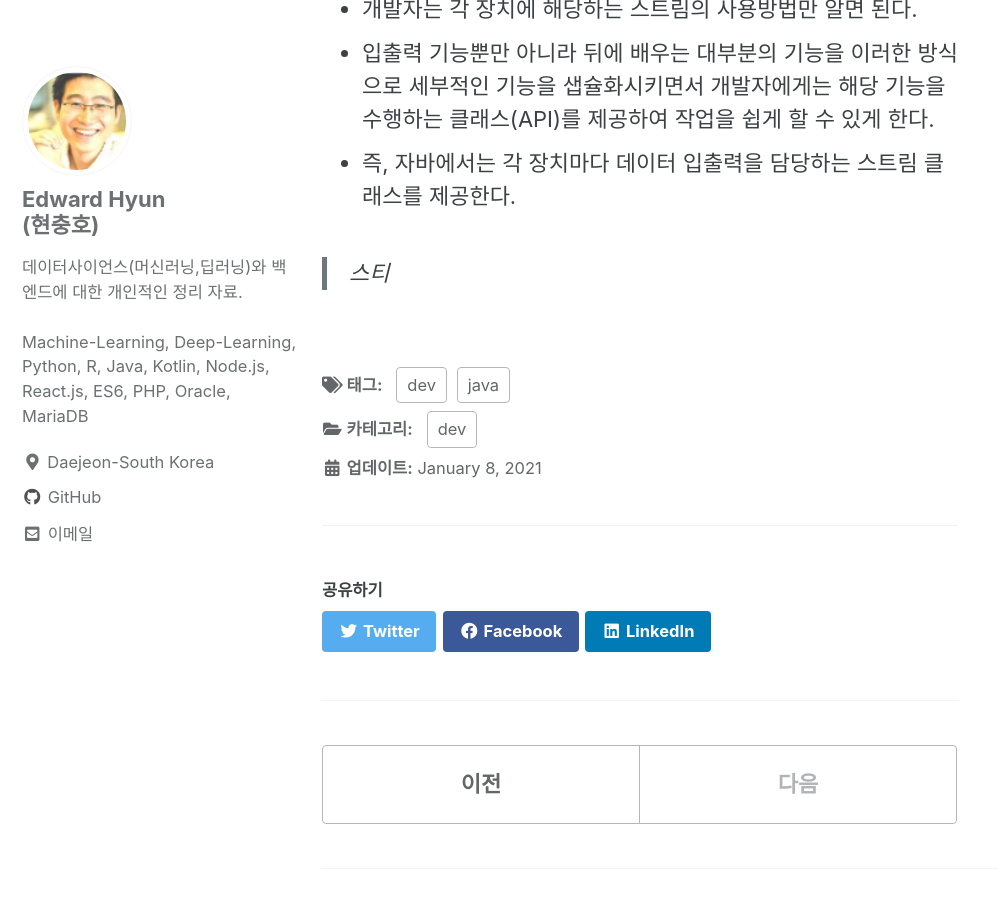
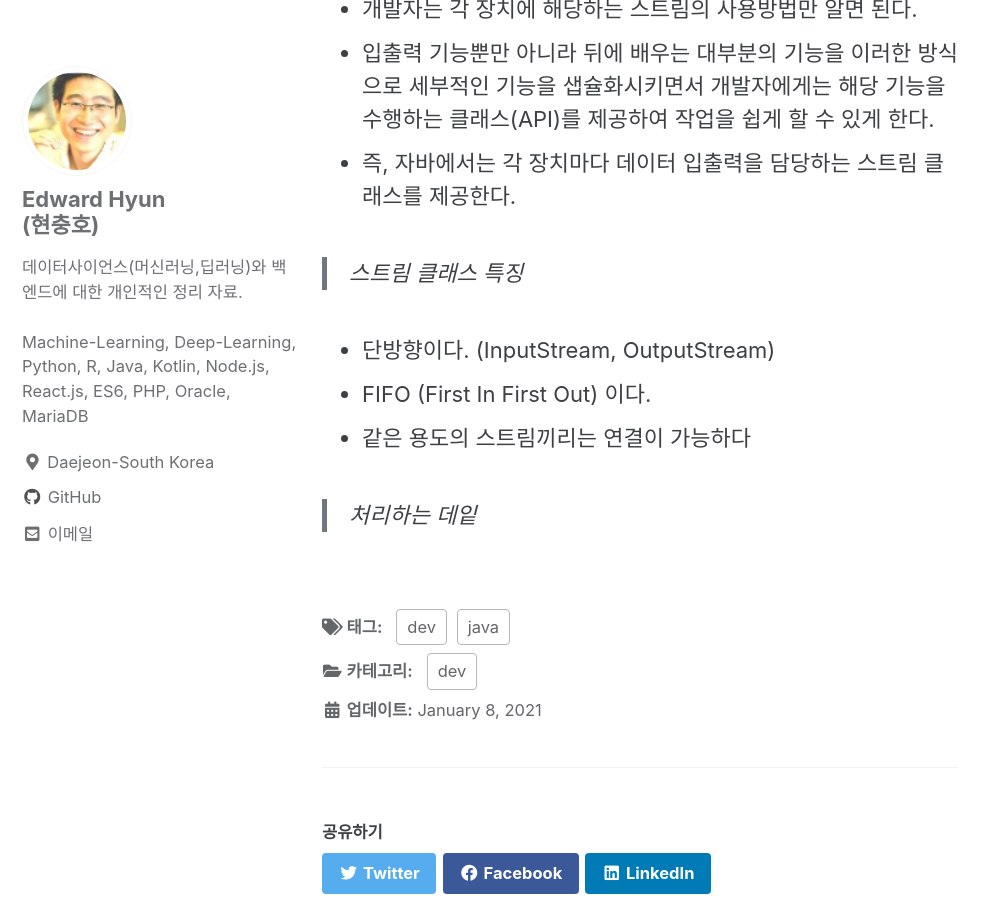
Before and after one commit to iamhch24/iamhch24.github.io, a Jekyll site: the page built from _posts/2021-01-08-[Study] 초보자를 위한 Java Programming.md, in a window 1280 px wide and 900 px high, scrolled down 4347 px. Shown: the whole window, without its empty margins (0-998 px from the left). Built offline with Jekyll 4.4.1, drawn with Linux system fonts in a browser that asks for light colours; cached includes are drawn as plain includes.

Commit message:
_posts/2021-01-08-[Study] 초보자를 위한 Java Programming.md updated from https://stackedit.io/

```diff
--- a/_posts/2021-01-08-[Study] 초보자를 위한 Java Programming.md
+++ b/_posts/2021-01-08-[Study] 초보자를 위한 Java Programming.md
@@ -101,14 +101,20 @@ public void m(){
 * 입출력 기능뿐만 아니라 뒤에 배우는 대부분의 기능을 이러한 방식으로 세부적인 기능을 샙슐화시키면서 개발자에게는 해당 기능을 수행하는 클래스(API)를 제공하여 작업을 쉽게 할 수 있게 한다.
 * 즉, 자바에서는 각 장치마다 데이터 입출력을 담당하는 스트림 클래스를 제공한다.
 
-> 스티
+> 스트림 클래스 특징
+
+* 단방향이다. (InputStream, OutputStream)
+* FIFO (First In First Out) 이다.
+* 같은 용도의 스트림끼리는 연결이 가능하다
+
+> 처리하는 데잍
 
 
 
 
 
 <!--stackedit_data:
-eyJoaXN0b3J5IjpbLTg3NTUwMTk3MCwtMTE3ODI3NTcyNSwxNj
-M0MDgxMTI3LDUwNDcxNDQ0LDE5NjcyNzg3NzksLTEyNjQ0NDQ3
-NzNdfQ==
+eyJoaXN0b3J5IjpbNzM1NTE3ODM4LC0xMTc4Mjc1NzI1LDE2Mz
+QwODExMjcsNTA0NzE0NDQsMTk2NzI3ODc3OSwtMTI2NDQ0NDc3
+M119
 -->
```
